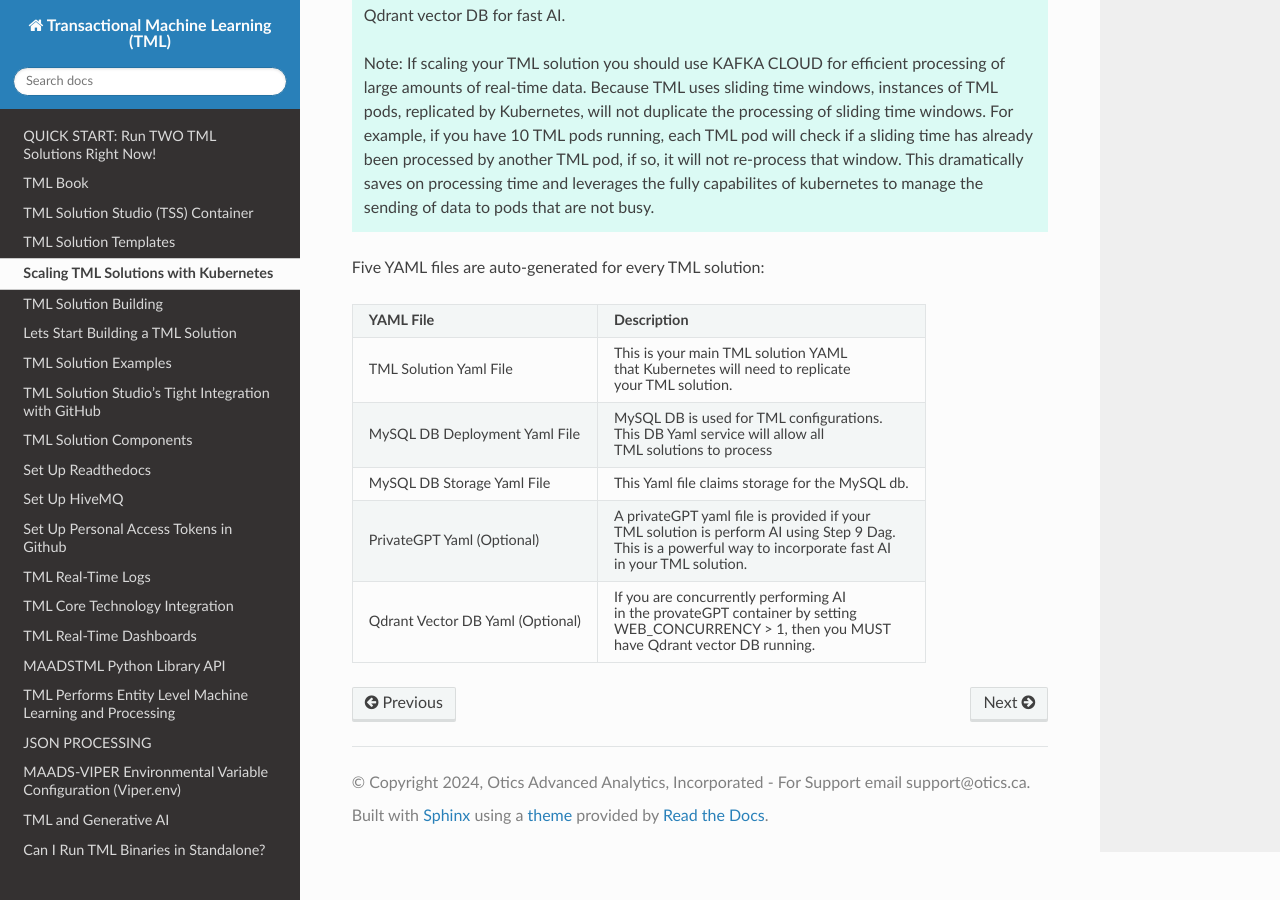
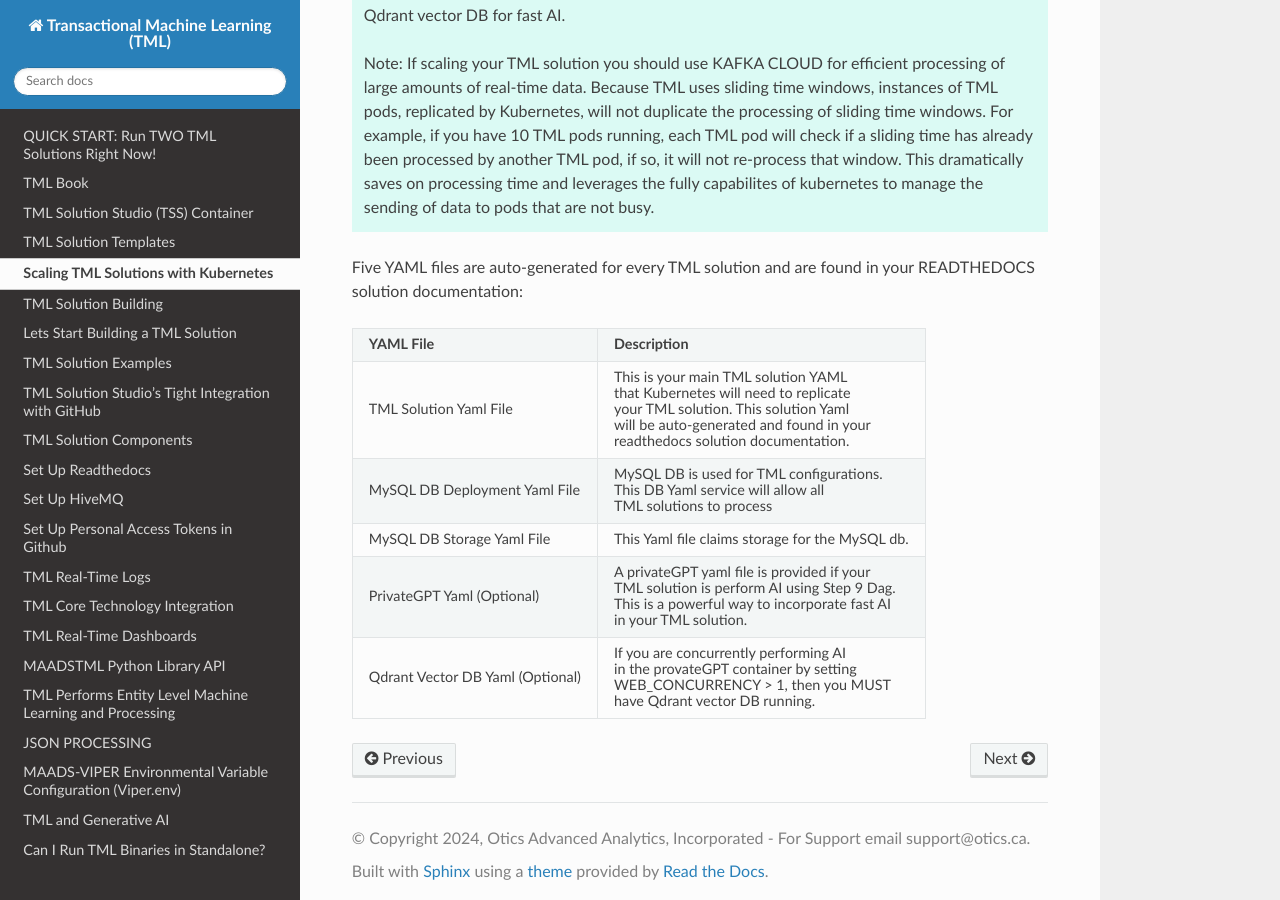
Before and after one commit to smaurice101/readthedocs, a Sphinx documentation site: the page built from docs/source/kube.rst, in a window 1280 px wide and 900 px high, scrolled down 910 px. Built offline with Sphinx 7.4.7 and the Read the Docs theme 3.1.0, drawn with Linux system fonts in a browser that asks for light colours.

Commit message:
Update kube.rst

```diff
--- a/docs/source/kube.rst
+++ b/docs/source/kube.rst
@@ -16,7 +16,7 @@ Everytime you create a TML solution in the TSS - TSS will generate YAML files au
    been processed by another TML pod, if so, it will not re-process that window.  This dramatically saves on processing time and leverages the fully capabilites of kubernetes to manage the
    sending of data to pods that are not busy.
 
-Five YAML files are auto-generated for every TML solution:
+Five YAML files are auto-generated for every TML solution and are found in your READTHEDOCS solution documentation:
 
 .. list-table::
 
@@ -27,7 +27,11 @@ Five YAML files are auto-generated for every TML solution:
 
        that Kubernetes will need to replicate
 
-       your TML solution.
+       your TML solution.  This solution Yaml
+
+       will be auto-generated and found in your
+
+       readthedocs solution documentation.
    * - MySQL DB Deployment Yaml File
      - MySQL DB is used for TML configurations.
 
```
